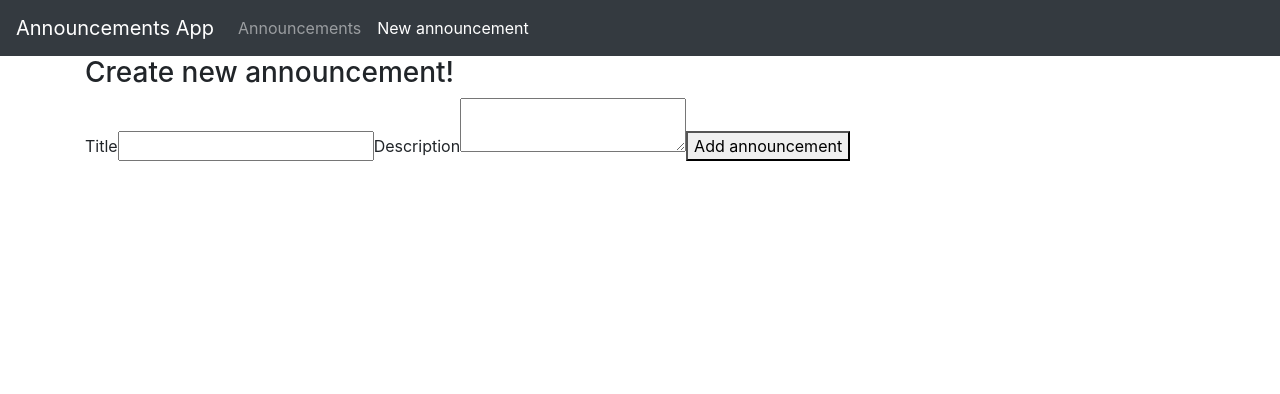
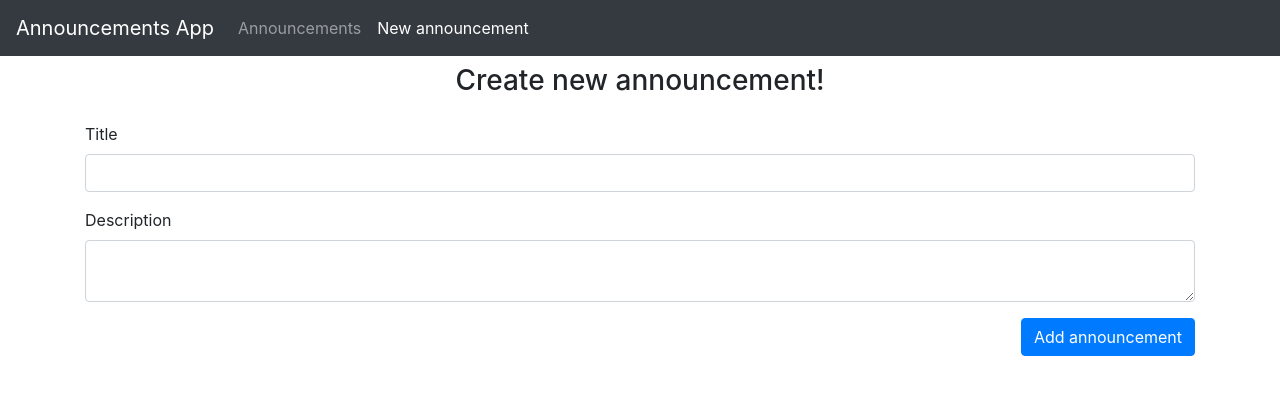
Before and after one commit to Yaroslav-Andrii/react-announcement, a React (Create React App) app: page /create in a window 1280 px wide. Shown: the top 394 px of the page. Built offline with nearby package versions, Linux system fonts and the light colour scheme.

Commit message:
feat: add styles to AnnouncementForm component

```diff
--- a/src/components/AnnouncementFrom.jsx
+++ b/src/components/AnnouncementFrom.jsx
@@ -25,28 +25,42 @@ export const AnnouncementForm = () => {
   return (
     <>
     { redirectState && <Redirect to="/"/> }
-    <h3>Create new announcement!</h3>
+    <h3 className="mt-2 mb-4 text-center">Create new announcement!</h3>
 
-    { alert ? <p>{alert}</p> : null}
+    {
+      alert
+      ?
+        <div className="alert alert-warning" role="alert">
+          {alert}
+        </div>
+      :
+        null
+    }
+
     <form onSubmit={submitHandler}>
-      <label>
-        Title
+      <div className="form-group">
+        <label htmlFor="title">Title</label>
         <input
+          className="form-control"
           onChange={setFormChange}
           id="title"
           type="text"
           value={formState.title}
         />
-      </label>
-      <label>
-        Description
+      </div>
+      <div className="form-group">
+        <label htmlFor="description">Description</label>
         <textarea
+          className="form-control"
           onChange={setFormChange}
           id="description"
           value={formState.description}
-        ></textarea>
-      </label>
-      <button type="submit">Add announcement</button>
+        >
+        </textarea>
+      </div>
+      <div className="form-group">
+        <button className="btn btn-primary float-right" type="submit">Add announcement</button>
+      </div>
     </form>
     </>
   );
```
